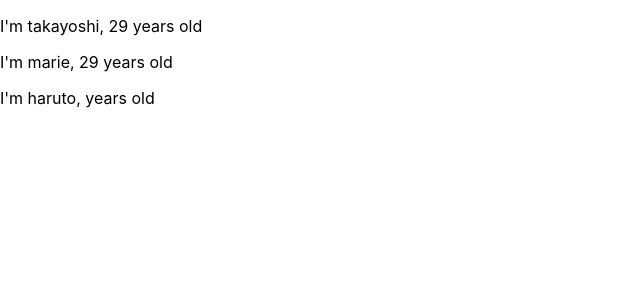
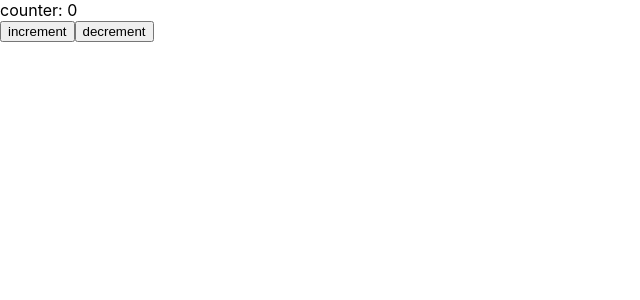
Before and after one commit to takaz-k/udemy-react-redux-crud-application, a React (Create React App) app: page / in a window 1280 px wide. Shown: the top 300 px of the page, without its empty margins (0-640 px from the left). Built offline with nearby package versions, Linux system fonts and the light colour scheme.

Commit message:
learn setState

```diff
--- a/src/App.js
+++ b/src/App.js
@@ -1,29 +1,38 @@
-import React from 'react';
-import PropTypes from "prop-types"
+import React, { Component } from 'react';
 
 export function App() {
-  const profiles = [
-    { "name": "takayoshi", "age": 29 },
-    { "name": "marie", "age": "29" },
-    { "name": "haruto" }
-  ]
   return (
     <React.Fragment>
-      {
-        profiles.map((profile, index) => {
-          return <User name={profile.name} age={profile.age} key={index} />
-        })
-      }
+      <Counter />
     </React.Fragment>
   );
 }
 
-const User = (props) => {
-  const dom = <p>I'm {props.name}, {props.age} years old</p>;
-  return dom;
+class Counter extends Component {
+  constructor(props) {
+    super(props);
+    console.log(this.state);
+    this.state = {
+      count: 0
+    }
+  }
+
+  handlePlusButton = () => {
+    this.setState({ count: this.state.count + 1 });
+  }
+
+  handleMinusButton = () => {
+    this.setState((state) => ({ count: state.count - 1 }));
+  }
+
+  render() {
+    console.log(this.state)
+    return (
+      <React.Fragment>
+        <div>counter: {this.state.count}</div>
+        <button onClick={this.handlePlusButton}>increment</button>
+        <button onClick={this.handleMinusButton}>decrement</button>
+      </React.Fragment >
+    )
+  }
 }
-
-User.propTypes = {
-  name: PropTypes.string,
-  age: PropTypes.number.isRequired
-}
```
